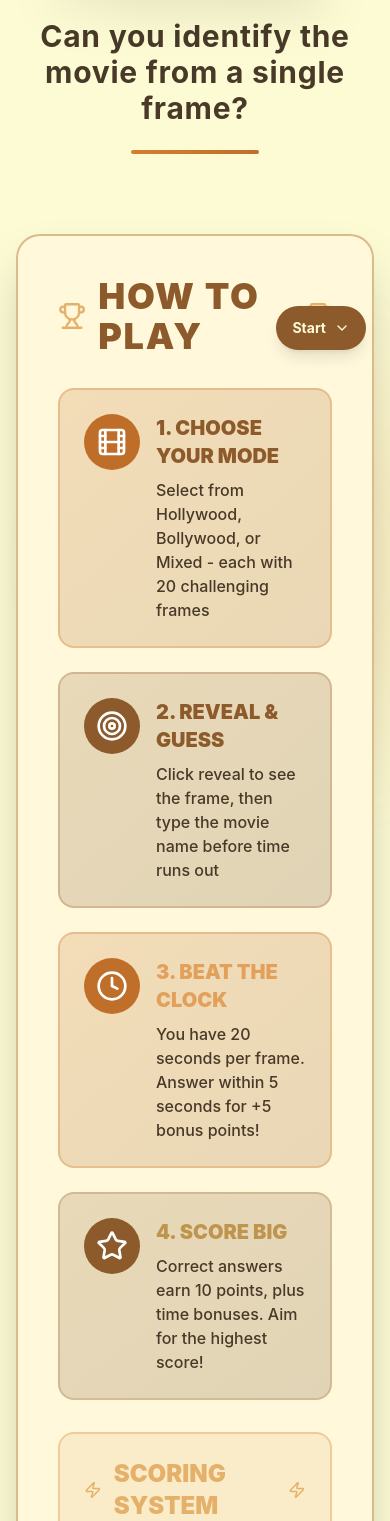
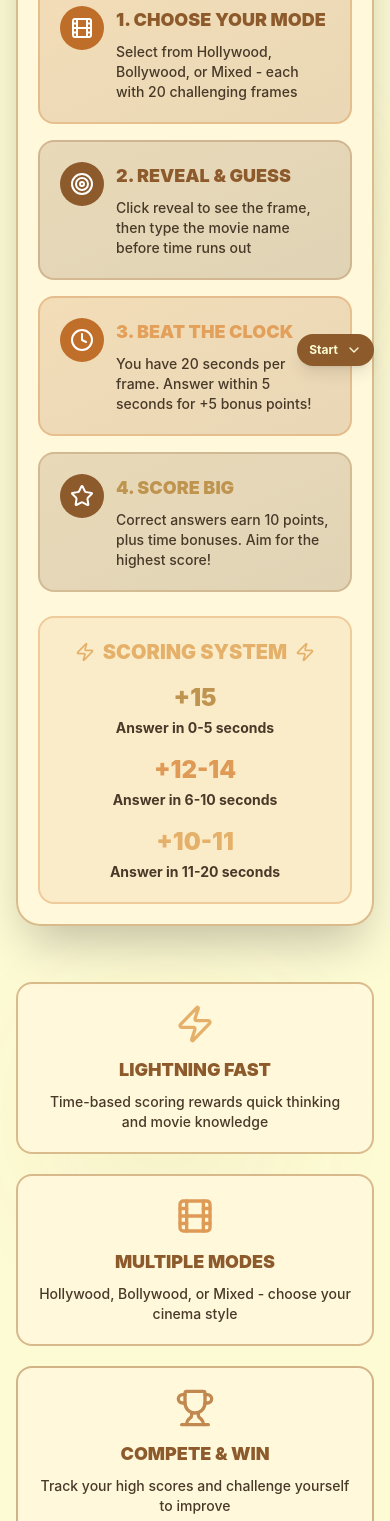
Before and after one commit to Rushigayake03/guess-the-frame, a Next.js app in the folder guess-the-frame/: page / in a window 390 px wide. Shown: the part 462-1983 px from the top of the page. Built offline with nearby package versions, Linux system fonts and the light colour scheme.

Commit message:
Make landing page mobile responsive

```diff
--- a/guess-the-frame/src/app/page.js
+++ b/guess-the-frame/src/app/page.js
@@ -7,44 +7,50 @@ export default function Home() {
     <main className="min-h-screen bg-[#FDFBD4] relative overflow-hidden">
       {/* Animated Background */}
       <div className="absolute inset-0 overflow-hidden pointer-events-none">
-        <div className="absolute top-1/4 left-1/4 w-96 h-96 bg-yellow-600/10 rounded-full blur-3xl animate-pulse"></div>
-        <div className="absolute bottom-1/4 right-1/4 w-96 h-96 bg-purple-600/10 rounded-full blur-3xl animate-pulse" style={{animationDelay: '1s'}}></div>
+        <div className="absolute top-1/4 left-1/4 h-64 w-64 rounded-full bg-yellow-600/10 blur-3xl animate-pulse sm:h-80 sm:w-80 lg:h-96 lg:w-96"></div>
+        <div
+          className="absolute bottom-1/4 right-1/4 h-64 w-64 rounded-full bg-purple-600/10 blur-3xl animate-pulse sm:h-80 sm:w-80 lg:h-96 lg:w-96"
+          style={{ animationDelay: '1s' }}
+        ></div>
       </div>
 
-      <div className="container mx-auto px-4 py-16 relative z-10">
+      <div className="container mx-auto px-4 py-10 sm:py-14 lg:py-16 relative z-10">
         {/* Header with Custom Font */}
-        <div className="text-center mb-20 animate-slide-in-down">
-          <div className="flex items-center justify-center gap-4 mb-6">
-            <Film className="w-20 h-20 text-yellow-400 animate-pulse" />
+        <div className="mb-14 text-center animate-slide-in-down sm:mb-16 lg:mb-20">
+          <div className="mb-5 flex items-center justify-center gap-4 sm:mb-6">
+            <Film className="h-14 w-14 text-yellow-400 animate-pulse sm:h-16 sm:w-16 lg:h-20 lg:w-20" />
           </div>
-          <h1 className="text-8xl font-black text-transparent bg-clip-text bg-gradient-to-r from-yellow-400 via-yellow-500 to-orange-500 mb-6 tracking-wider drop-shadow-2xl" style={{fontFamily: 'Impact, "Arial Black", sans-serif'}}>
+          <h1
+            className="mb-5 text-5xl font-black leading-none tracking-[0.08em] text-transparent bg-clip-text bg-gradient-to-r from-yellow-400 via-yellow-500 to-orange-500 drop-shadow-2xl sm:text-6xl lg:mb-6 lg:text-8xl"
+            style={{ fontFamily: 'Impact, "Arial Black", sans-serif' }}
+          >
             GUESS THE FRAME
           </h1>
-          <p className="text-3xl text-gray-800 font-bold tracking-wide">
+          <p className="mx-auto max-w-3xl text-lg font-bold tracking-wide text-gray-800 sm:text-2xl lg:text-3xl">
             Can you identify the movie from a single frame?
           </p>
-          <div className="mt-6 h-1 w-32 mx-auto bg-gradient-to-r from-yellow-600 to-orange-600 rounded-full"></div>
+          <div className="mt-5 h-1 w-24 rounded-full bg-gradient-to-r from-yellow-600 to-orange-600 sm:mt-6 sm:w-32 mx-auto"></div>
         </div>
 
         {/* Game Rules Section */}
-        <div className="max-w-5xl mx-auto mb-20">
-          <div className="bg-[#fff8dc]/95 backdrop-blur-md border-2 border-[#c29257]/60 rounded-3xl p-10 shadow-2xl animate-fade-in">
-            <div className="flex items-center justify-center gap-3 mb-8">
-              <Trophy className="w-10 h-10 text-yellow-400" />
-              <h2 className="text-4xl font-black text-[#8D5A2B] uppercase tracking-wider">How to Play</h2>
-              <Trophy className="w-10 h-10 text-yellow-400" />
+        <div className="mx-auto mb-14 max-w-5xl sm:mb-16 lg:mb-20">
+          <div className="animate-fade-in rounded-3xl border-2 border-[#c29257]/60 bg-[#fff8dc]/95 p-5 shadow-2xl backdrop-blur-md sm:p-8 lg:p-10">
+            <div className="mb-6 flex items-center justify-center gap-2 sm:mb-8 sm:gap-3">
+              <Trophy className="h-7 w-7 text-yellow-400 sm:h-8 sm:w-8 lg:h-10 lg:w-10" />
+              <h2 className="text-center text-2xl font-black uppercase tracking-wide text-[#8D5A2B] sm:text-3xl lg:text-4xl lg:tracking-wider">How to Play</h2>
+              <Trophy className="h-7 w-7 text-yellow-400 sm:h-8 sm:w-8 lg:h-10 lg:w-10" />
             </div>
 
-            <div className="grid grid-cols-1 md:grid-cols-2 gap-6 mb-8">
+            <div className="mb-6 grid grid-cols-1 gap-4 sm:gap-5 md:grid-cols-2 lg:mb-8 lg:gap-6">
               {/* Rule 1 */}
-              <div className="bg-gradient-to-br from-blue-600/20 to-blue-800/20 border-2 border-blue-500/30 rounded-2xl p-6 transition-all duration-300 ease-out hover:scale-[1.02] hover:border-blue-400/50">
-                <div className="flex items-start gap-4">
-                  <div className="bg-blue-600 rounded-full p-3 flex-shrink-0">
-                    <Film className="w-8 h-8 text-white" />
+              <div className="rounded-2xl border-2 border-blue-500/30 bg-gradient-to-br from-blue-600/20 to-blue-800/20 p-5 transition-all duration-300 ease-out hover:scale-[1.02] hover:border-blue-400/50 sm:p-6">
+                <div className="flex items-start gap-3 sm:gap-4">
+                  <div className="shrink-0 rounded-full bg-blue-600 p-2.5 sm:p-3">
+                    <Film className="h-6 w-6 text-white sm:h-8 sm:w-8" />
                   </div>
                   <div>
-                    <h3 className="text-xl font-black text-[#8D5A2B] mb-2 uppercase">1. Choose Your Mode</h3>
-                    <p className="text-gray-800 font-medium">
+                    <h3 className="mb-2 text-lg font-black uppercase text-[#8D5A2B] sm:text-xl">1. Choose Your Mode</h3>
+                    <p className="text-sm font-medium text-gray-800 sm:text-base">
                       Select from Hollywood, Bollywood, or Mixed - each with 20 challenging frames
                     </p>
                   </div>
@@ -52,14 +58,14 @@ export default function Home() {
               </div>
 
               {/* Rule 2 */}
-              <div className="bg-gradient-to-br from-purple-600/20 to-purple-800/20 border-2 border-purple-500/30 rounded-2xl p-6 transition-all duration-300 ease-out hover:scale-[1.02] hover:border-purple-400/50">
-                <div className="flex items-start gap-4">
-                  <div className="bg-purple-600 rounded-full p-3 flex-shrink-0">
-                    <Target className="w-8 h-8 text-white" />
+              <div className="rounded-2xl border-2 border-purple-500/30 bg-gradient-to-br from-purple-600/20 to-purple-800/20 p-5 transition-all duration-300 ease-out hover:scale-[1.02] hover:border-purple-400/50 sm:p-6">
+                <div className="flex items-start gap-3 sm:gap-4">
+                  <div className="shrink-0 rounded-full bg-purple-600 p-2.5 sm:p-3">
+                    <Target className="h-6 w-6 text-white sm:h-8 sm:w-8" />
                   </div>
                   <div>
-                    <h3 className="text-xl font-black text-[#8D5A2B] mb-2 uppercase">2. Reveal & Guess</h3>
-                    <p className="text-gray-800 font-medium">
+                    <h3 className="mb-2 text-lg font-black uppercase text-[#8D5A2B] sm:text-xl">2. Reveal & Guess</h3>
+                    <p className="text-sm font-medium text-gray-800 sm:text-base">
                       Click reveal to see the frame, then type the movie name before time runs out
                     </p>
                   </div>
@@ -67,14 +73,14 @@ export default function Home() {
               </div>
 
               {/* Rule 3 */}
-              <div className="bg-gradient-to-br from-orange-600/20 to-orange-800/20 border-2 border-orange-500/30 rounded-2xl p-6 transition-all duration-300 ease-out hover:scale-[1.02] hover:border-orange-400/50">
-                <div className="flex items-start gap-4">
-                  <div className="bg-orange-600 rounded-full p-3 flex-shrink-0">
-                    <Clock className="w-8 h-8 text-white" />
+              <div className="rounded-2xl border-2 border-orange-500/30 bg-gradient-to-br from-orange-600/20 to-orange-800/20 p-5 transition-all duration-300 ease-out hover:scale-[1.02] hover:border-orange-400/50 sm:p-6">
+                <div className="flex items-start gap-3 sm:gap-4">
+                  <div className="shrink-0 rounded-full bg-orange-600 p-2.5 sm:p-3">
+                    <Clock className="h-6 w-6 text-white sm:h-8 sm:w-8" />
                   </div>
                   <div>
-                    <h3 className="text-xl font-black text-orange-400 mb-2 uppercase">3. Beat the Clock</h3>
-                    <p className="text-gray-800 font-medium">
+                    <h3 className="mb-2 text-lg font-black uppercase text-orange-400 sm:text-xl">3. Beat the Clock</h3>
+                    <p className="text-sm font-medium text-gray-800 sm:text-base">
                       You have 20 seconds per frame. Answer within 5 seconds for +5 bonus points!
                     </p>
                   </div>
@@ -82,14 +88,14 @@ export default function Home() {
               </div>
 
               {/* Rule 4 */}
-              <div className="bg-gradient-to-br from-green-600/20 to-green-800/20 border-2 border-green-500/30 rounded-2xl p-6 transition-all duration-300 ease-out hover:scale-[1.02] hover:border-green-400/50">
-                <div className="flex items-start gap-4">
-                  <div className="bg-green-600 rounded-full p-3 flex-shrink-0">
-                    <Star className="w-8 h-8 text-white" />
+              <div className="rounded-2xl border-2 border-green-500/30 bg-gradient-to-br from-green-600/20 to-green-800/20 p-5 transition-all duration-300 ease-out hover:scale-[1.02] hover:border-green-400/50 sm:p-6">
+                <div className="flex items-start gap-3 sm:gap-4">
+                  <div className="shrink-0 rounded-full bg-green-600 p-2.5 sm:p-3">
+                    <Star className="h-6 w-6 text-white sm:h-8 sm:w-8" />
                   </div>
                   <div>
-                    <h3 className="text-xl font-black text-green-400 mb-2 uppercase">4. Score Big</h3>
-                    <p className="text-gray-800 font-medium">
+                    <h3 className="mb-2 text-lg font-black uppercase text-green-400 sm:text-xl">4. Score Big</h3>
+                    <p className="text-sm font-medium text-gray-800 sm:text-base">
                       Correct answers earn 10 points, plus time bonuses. Aim for the highest score!
                     </p>
                   </div>
@@ -98,23 +104,23 @@ export default function Home() {
             </div>
 
             {/* Scoring Info */}
-            <div className="bg-yellow-600/10 border-2 border-yellow-600/30 rounded-2xl p-6">
-              <div className="flex items-center justify-center gap-3 mb-4">
-                <Zap className="w-6 h-6 text-yellow-400" />
-                <h3 className="text-2xl font-black text-yellow-400 uppercase">Scoring System</h3>
-                <Zap className="w-6 h-6 text-yellow-400" />
+            <div className="rounded-2xl border-2 border-yellow-600/30 bg-yellow-600/10 p-5 sm:p-6">
+              <div className="mb-4 flex items-center justify-center gap-2 sm:gap-3">
+                <Zap className="h-5 w-5 text-yellow-400 sm:h-6 sm:w-6" />
+                <h3 className="text-center text-xl font-black uppercase text-yellow-400 sm:text-2xl">Scoring System</h3>
+                <Zap className="h-5 w-5 text-yellow-400 sm:h-6 sm:w-6" />
               </div>
-              <div className="grid grid-cols-1 md:grid-cols-3 gap-4 text-center">
+              <div className="grid grid-cols-1 gap-4 text-center md:grid-cols-3">
                 <div>
-                  <p className="text-3xl font-black text-green-400 mb-1">+15</p>
+                  <p className="mb-1 text-2xl font-black text-green-400 sm:text-3xl">+15</p>
                   <p className="text-gray-800 font-bold text-sm">Answer in 0-5 seconds</p>
                 </div>
                 <div>
-                  <p className="text-3xl font-black text-blue-400 mb-1">+12-14</p>
+                  <p className="mb-1 text-2xl font-black text-blue-400 sm:text-3xl">+12-14</p>
                   <p className="text-gray-800 font-bold text-sm">Answer in 6-10 seconds</p>
                 </div>
                 <div>
-                  <p className="text-3xl font-black text-yellow-400 mb-1">+10-11</p>
+                  <p className="mb-1 text-2xl font-black text-yellow-400 sm:text-3xl">+10-11</p>
                   <p className="text-gray-800 font-bold text-sm">Answer in 11-20 seconds</p>
                 </div>
               </div>
@@ -123,49 +129,49 @@ export default function Home() {
         </div>
 
         {/* Features Grid */}
-        <div className="max-w-5xl mx-auto mb-16 grid grid-cols-1 md:grid-cols-3 gap-6">
-          <div className="bg-[#fff8dc]/95 backdrop-blur-md border-2 border-[#c29257]/60 rounded-2xl p-6 text-center transition-all duration-300 ease-out hover:scale-[1.02] hover:border-yellow-500/50 animate-fade-in" style={{animationDelay: '0.1s'}}>
-            <Zap className="w-12 h-12 text-yellow-400 mx-auto mb-3" />
-            <h3 className="text-xl font-black text-[#8D5A2B] mb-2 uppercase">Lightning Fast</h3>
-            <p className="text-gray-800 font-medium">
+        <div className="mx-auto mb-14 grid max-w-5xl grid-cols-1 gap-5 sm:mb-16 md:grid-cols-3 md:gap-6">
+          <div className="animate-fade-in rounded-2xl border-2 border-[#c29257]/60 bg-[#fff8dc]/95 p-5 text-center transition-all duration-300 ease-out hover:scale-[1.02] hover:border-yellow-500/50 sm:p-6" style={{ animationDelay: '0.1s' }}>
+            <Zap className="mx-auto mb-3 h-10 w-10 text-yellow-400 sm:h-12 sm:w-12" />
+            <h3 className="mb-2 text-lg font-black uppercase text-[#8D5A2B] sm:text-xl">Lightning Fast</h3>
+            <p className="text-sm font-medium text-gray-800 sm:text-base">
               Time-based scoring rewards quick thinking and movie knowledge
             </p>
           </div>
 
-          <div className="bg-[#fff8dc]/95 backdrop-blur-md border-2 border-[#b9864e]/55 rounded-2xl p-6 text-center transition-all duration-300 ease-out hover:scale-[1.02] hover:border-blue-500/50 animate-fade-in" style={{animationDelay: '0.2s'}}>
-            <Film className="w-12 h-12 text-blue-400 mx-auto mb-3" />
-            <h3 className="text-xl font-black text-[#8D5A2B] mb-2 uppercase">Multiple Modes</h3>
-            <p className="text-gray-800 font-medium">
+          <div className="animate-fade-in rounded-2xl border-2 border-[#b9864e]/55 bg-[#fff8dc]/95 p-5 text-center transition-all duration-300 ease-out hover:scale-[1.02] hover:border-blue-500/50 sm:p-6" style={{ animationDelay: '0.2s' }}>
+            <Film className="mx-auto mb-3 h-10 w-10 text-blue-400 sm:h-12 sm:w-12" />
+            <h3 className="mb-2 text-lg font-black uppercase text-[#8D5A2B] sm:text-xl">Multiple Modes</h3>
+            <p className="text-sm font-medium text-gray-800 sm:text-base">
               Hollywood, Bollywood, or Mixed - choose your cinema style
             </p>
           </div>
 
-          <div className="bg-[#fff8dc]/95 backdrop-blur-md border-2 border-[#ad7944]/55 rounded-2xl p-6 text-center transition-all duration-300 ease-out hover:scale-[1.02] hover:border-purple-500/50 animate-fade-in" style={{animationDelay: '0.3s'}}>
-            <Trophy className="w-12 h-12 text-purple-400 mx-auto mb-3" />
-            <h3 className="text-xl font-black text-[#8D5A2B] mb-2 uppercase">Compete & Win</h3>
-            <p className="text-gray-800 font-medium">
+          <div className="animate-fade-in rounded-2xl border-2 border-[#ad7944]/55 bg-[#fff8dc]/95 p-5 text-center transition-all duration-300 ease-out hover:scale-[1.02] hover:border-purple-500/50 sm:p-6" style={{ animationDelay: '0.3s' }}>
+            <Trophy className="mx-auto mb-3 h-10 w-10 text-purple-400 sm:h-12 sm:w-12" />
+            <h3 className="mb-2 text-lg font-black uppercase text-[#8D5A2B] sm:text-xl">Compete & Win</h3>
+            <p className="text-sm font-medium text-gray-800 sm:text-base">
               Track your high scores and challenge yourself to improve
             </p>
           </div>
         </div>
 
 
-        <div id="start-game" className="max-w-2xl mx-auto animate-scale-in">
+        <div id="start-game" className="mx-auto max-w-2xl animate-scale-in">
           <Link
             href="/play"
-            className="group relative inline-flex h-20 w-full items-center justify-center overflow-hidden rounded-2xl bg-gradient-to-r from-yellow-600 to-orange-500 px-8 text-3xl font-black text-black transition-transform duration-400 ease-[cubic-bezier(0.22,1,0.36,1)] hover:scale-[1.02] hover:shadow-2xl hover:shadow-yellow-500/50">
-            <span className="uppercase tracking-wider">Start Playing Now</span>
+            className="group relative inline-flex h-16 w-full items-center justify-center overflow-hidden rounded-2xl bg-gradient-to-r from-yellow-600 to-orange-500 px-4 text-xl font-black text-black transition-transform duration-400 ease-[cubic-bezier(0.22,1,0.36,1)] hover:scale-[1.02] hover:shadow-2xl hover:shadow-yellow-500/50 sm:h-[4.5rem] sm:px-6 sm:text-2xl lg:h-20 lg:px-8 lg:text-3xl">
+            <span className="text-center uppercase tracking-wide sm:tracking-wider">Start Playing Now</span>
             <div className="w-0 translate-x-[100%] pl-0 opacity-0 transition-all duration-200 group-hover:w-8 group-hover:translate-x-0 group-hover:pl-2 group-hover:opacity-100">
               <ArrowRight className="h-8 w-8" />
             </div>
           </Link>
-          <p className="text-center text-sm font-bold mt-4 text-gray-700 uppercase tracking-widest">
+          <p className="mt-4 text-center text-xs font-bold uppercase tracking-[0.3em] text-gray-700 sm:text-sm sm:tracking-widest">
             Choose Your Game Mode
           </p>
         </div>
 
         {/* Footer Note */}
-        <div className="text-center mt-12">
+        <div className="mt-10 text-center sm:mt-12">
           <p className="text-gray-500 text-sm font-medium">
             Test your cinema knowledge | 20 frames per game | Real-time scoring
           </p>
@@ -174,7 +180,7 @@ export default function Home() {
 
       <a
         href="#start-game"
-        className="fixed bottom-8 right-6 z-50 inline-flex items-center gap-2 rounded-full bg-[#8D5A2B] px-4 py-3 text-sm font-bold text-[#FDFBD4] shadow-lg hover:bg-[#825E34]"
+        className="fixed bottom-4 right-4 z-50 inline-flex items-center gap-2 rounded-full bg-[#8D5A2B] px-3 py-2 text-xs font-bold text-[#FDFBD4] shadow-lg hover:bg-[#825E34] sm:bottom-8 sm:right-6 sm:px-4 sm:py-3 sm:text-sm"
         aria-label="Scroll to Start Playing button"
       >
         Start
```
